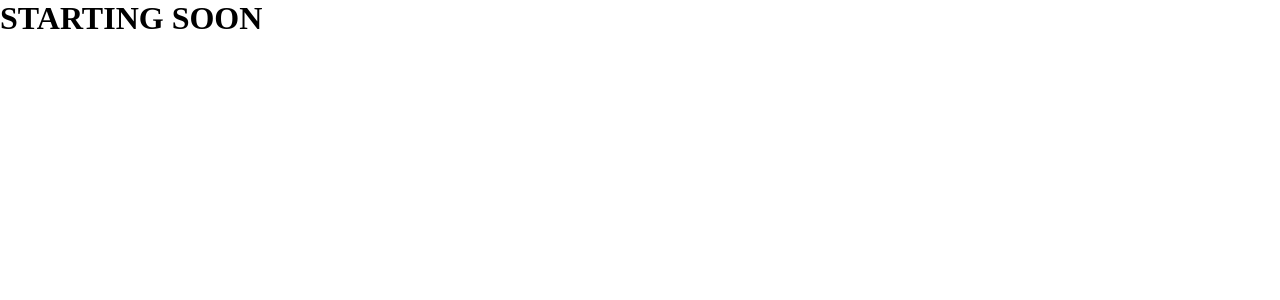
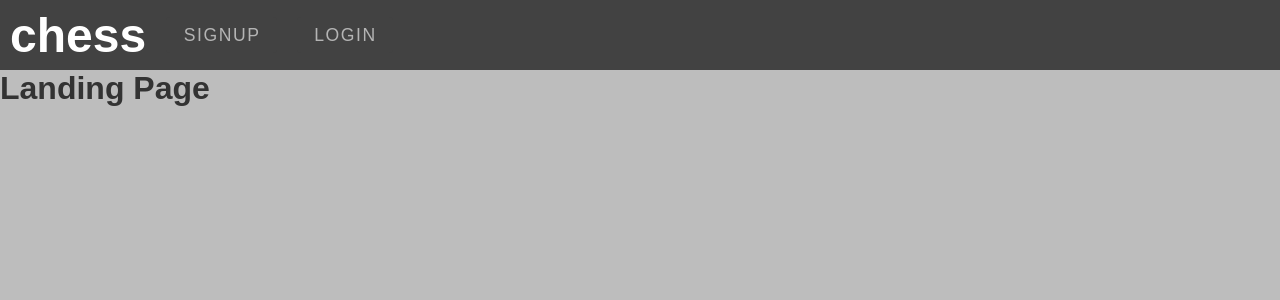
Before and after one commit to MSohbati110/chess-front, a Vue app in the folder chess/: page / in a window 1280 px wide. Shown: the top 300 px of the page. Built offline with nearby package versions, Linux system fonts and the light colour scheme.

Commit message:
navbar, initial color palette

```diff
--- a/chess/src/App.vue
+++ b/chess/src/App.vue
@@ -1,5 +1,10 @@
 <template>
   <div>
+    <nav class="navbar">
+      <h1 class="title" @click="landingPage">chess</h1>
+      <v-btn class="navbar-btn" plain @click="signup">signup</v-btn>
+      <v-btn class="navbar-btn" plain @click="login">login</v-btn>
+    </nav>
     <router-view/>
   </div>
 </template>
@@ -7,12 +12,44 @@
 <script>
 export default {
   name: 'app',
-  data() {
-    return {
-
+  methods: {
+    landingPage() {
+      this.$router.push('/').catch(()=>{});
+    },
+    signup() {
+      this.$router.push('/signup').catch(()=>{});
+    },
+    login() {
+      this.$router.push('/login').catch(()=>{});
     }
   }
 }
 </script>
 
-<style></style>
+<style>
+* {
+  font-family: Arial, Helvetica, sans-serif;
+}
+.navbar{
+  background-color: #424242;
+  height: 70px;
+  display: flex;
+  /* text-align: center; */
+  /* justify-content: left; */
+}
+.navbar-btn{
+  background-color: inherit !important;
+  color: #FAFAFA !important;
+  margin: auto 10px;
+  font-size: 1.1em !important;
+}
+.title{
+  font-size: 3em;
+  margin: auto 10px ;
+  color: #ffffff;
+  cursor: pointer;
+}
+body{
+  background-color: #BDBDBD;
+}
+</style>
--- a/chess/src/router/index.js
+++ b/chess/src/router/index.js
@@ -1,14 +1,26 @@
 import Vue from 'vue'
 import VueRouter from 'vue-router'
-import HomeView from '@/views/HomeView.vue'
+import LandingPage from '@/views/LandingPage.vue'
+import Login from '@/views/Login.vue'
+import Signup from '@/views/Signup.vue'
 
 Vue.use(VueRouter)
 
 const routes = [
   {
     path: '/',
-    name: 'home',
-    component: HomeView
+    name: 'LandingPage',
+    component: LandingPage
+  },
+  {
+    path: '/login',
+    name: 'Login',
+    component: Login
+  },
+  {
+    path: '/signup',
+    name: 'Signup',
+    component: Signup
   },
 ]
 
--- a/chess/src/views/HomeView.vue
+++ b/chess/src/views/LandingPage.vue
@@ -1,14 +1,11 @@
 <template>
   <div>
-    <h1>STARTING SOON</h1>
+    <h1 style="color: #333333;">Landing Page</h1>
   </div>
 </template>
 
 <script>
 export default {
-  name: 'HomeView',
-  components: {
-
-  }
+  name: 'LandingPage',
 }
 </script>
--- /dev/null
+++ b/chess/src/views/Login.vue
@@ -0,0 +1,11 @@
+<template>
+  <div>
+    <h1>Login</h1>
+  </div>
+</template>
+
+<script>
+export default {
+  name: 'Login',
+}
+</script>
--- /dev/null
+++ b/chess/src/views/Signup.vue
@@ -0,0 +1,11 @@
+<template>
+  <div>
+    <h1>Signup</h1>
+  </div>
+</template>
+
+<script>
+export default {
+  name: 'Signup',
+}
+</script>
```
Also changed, not shown: 1 other file (tests, documents, lock files or other folders).
